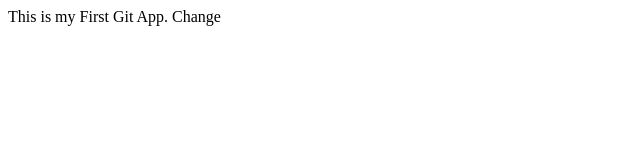
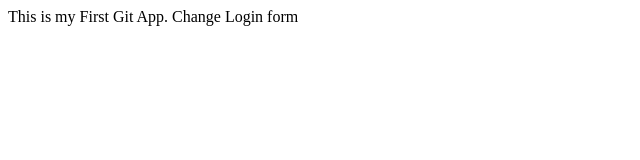
Before and after one commit to RajatSinghaldev/sampleone, a plain HTML site: page index.html in a window 1280 px wide. Shown: the full height of the page, 0-640 px from the left. Drawn offline with Linux system fonts and the light colour scheme.

Commit message:
mybranch login

```diff
--- /dev/null
+++ b/directory2/app2.js
@@ -0,0 +1 @@
+console.log('one');
--- a/index.html
+++ b/index.html
@@ -7,5 +7,6 @@
   <body>
     This is my First Git App.
     Change
+    Login form
   </body>
 </html>
```
Also changed, not shown: login.html (added, +1 -0 lines), 1 other file.
